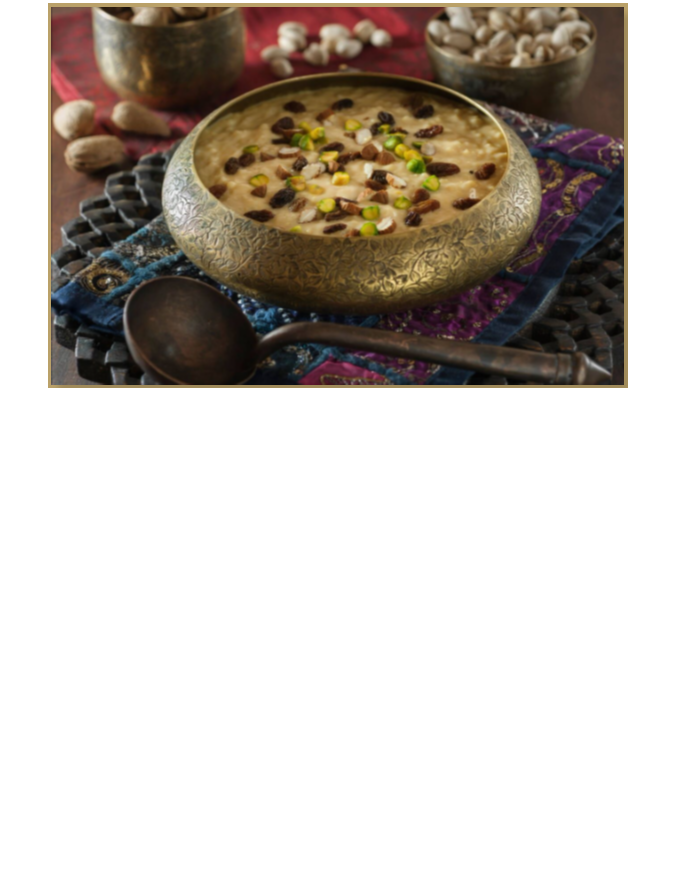
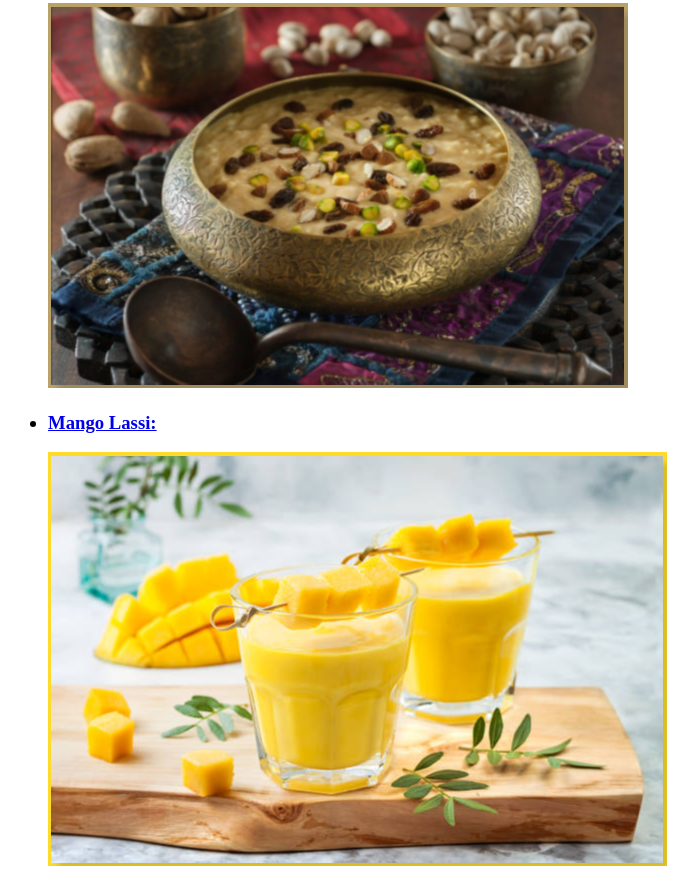
Before and after one commit to Toasted-Pineapple/odin-recipe-project, a plain HTML site: page index.html in a window 1280 px wide. Shown: the part 1320-2210 px from the top of the page, without its empty margins (0-700 px from the left). Before the commit the page ends 1732 px from the top, so only its background shows below. Drawn offline with Linux system fonts and the light colour scheme.

Commit message:
Modify index.html
Linked lassi.html with index.html by image and text link

```diff
--- a/index.html
+++ b/index.html
@@ -22,6 +22,8 @@
             <p><a href="./recipes/chicken-tikka.html"> <img src="./images/chicken-tikka.jpg" alt="Chicken Tikka Masala Image"></a></p>
             <li><p><a href="./recipes/kheer.html"> Kheer (Rice Pudding):</a></p></li>
             <p><a href="./recipes/kheer.html"> <img src="./images/kheer.png" alt="Kheer Image"></a></p>
+            <li><p><a href="./recipes/lassi.html"> Mango Lassi:</a></p></li>
+            <p><a href="./recipes/lassi.html"><img src="./images/lassi.png" alt="Lassi Image"></a></p>
         </h3>
     </ul>
 </body>
```
